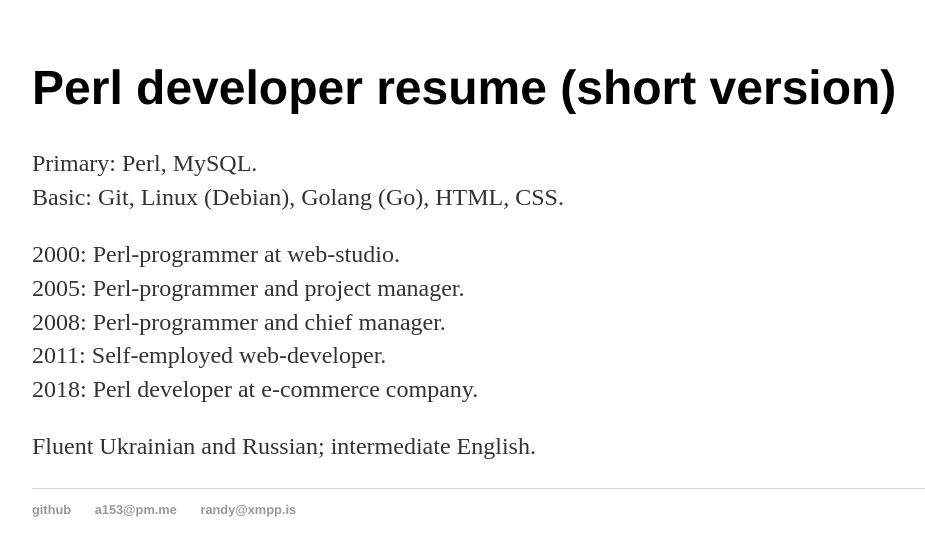
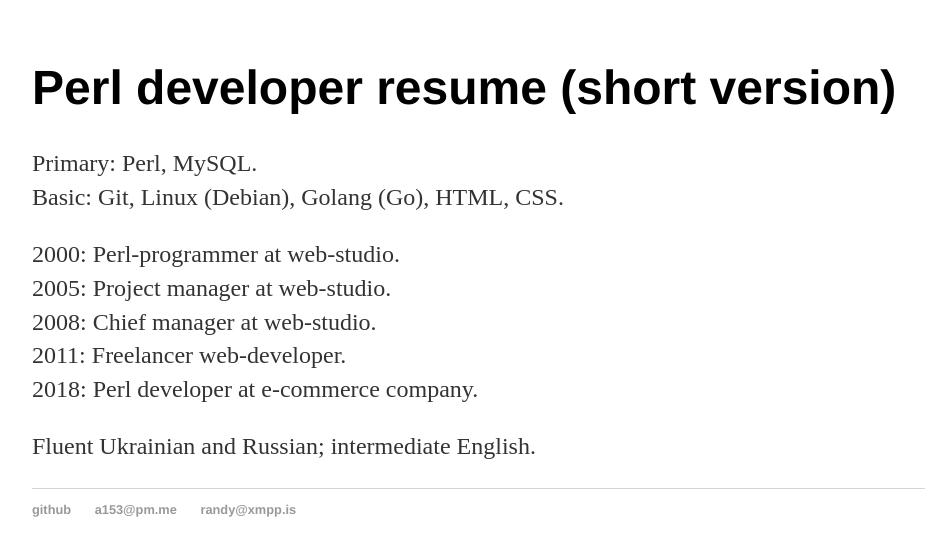
Before and after one commit to aa153/aa153.github.io, a Jekyll site: the page built from index.html, in a window 1280 px wide. Shown: the top 556 px of the page, without its empty margins (160-1085 px from the left). Built offline with Jekyll 4.4.1, drawn with Linux system fonts in a browser that asks for light colours.

Commit message:
Update index.html

```diff
--- a/index.html
+++ b/index.html
@@ -10,9 +10,9 @@ title: Perl developer resume
 	</p>
 	<p>
 		2000: Perl-programmer at web-studio.<br>
-		2005: Perl-programmer and project manager.<br>
-		2008: Perl-programmer and chief manager.<br>
-		2011: Self-employed web-developer.<br>
+		2005: Project manager at web-studio.<br>
+		2008: Chief manager at web-studio.<br>
+		2011: Freelancer web-developer.<br>
 		2018: Perl developer at e-commerce company.<br>
 	</p>
 	<p>
```
